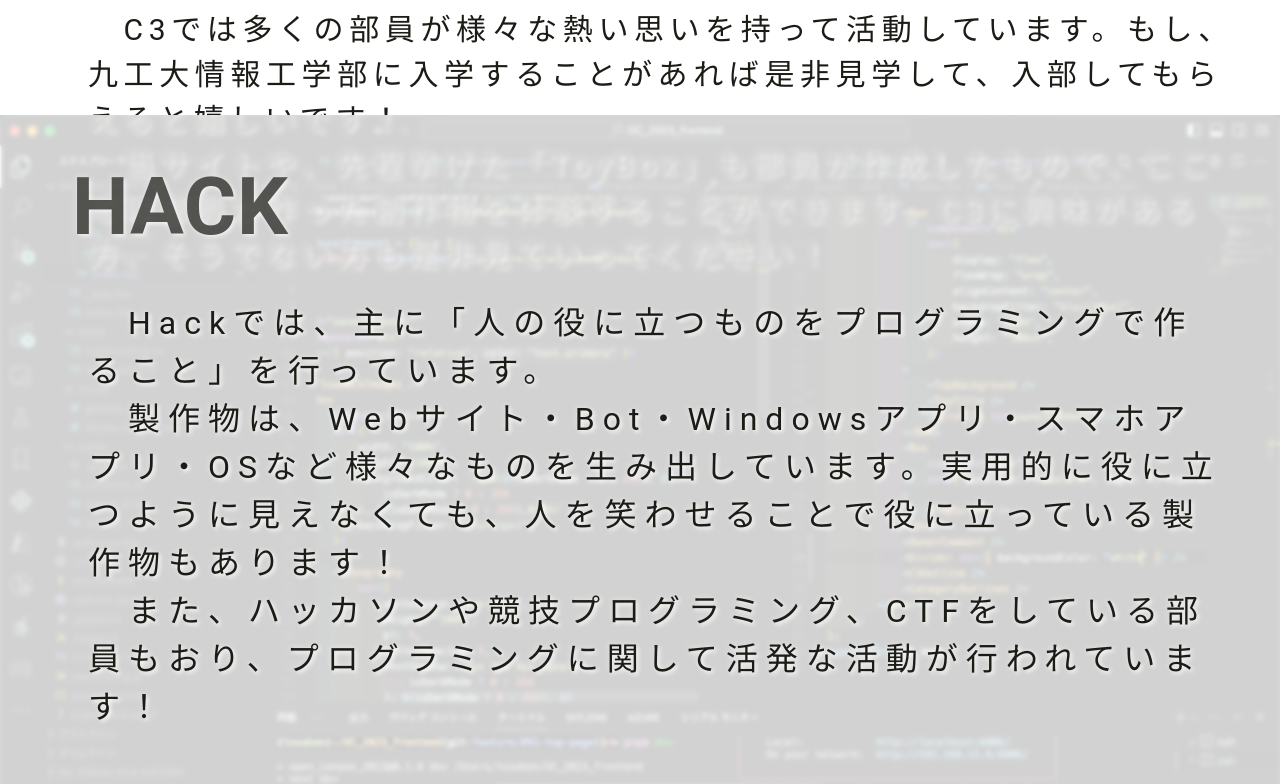
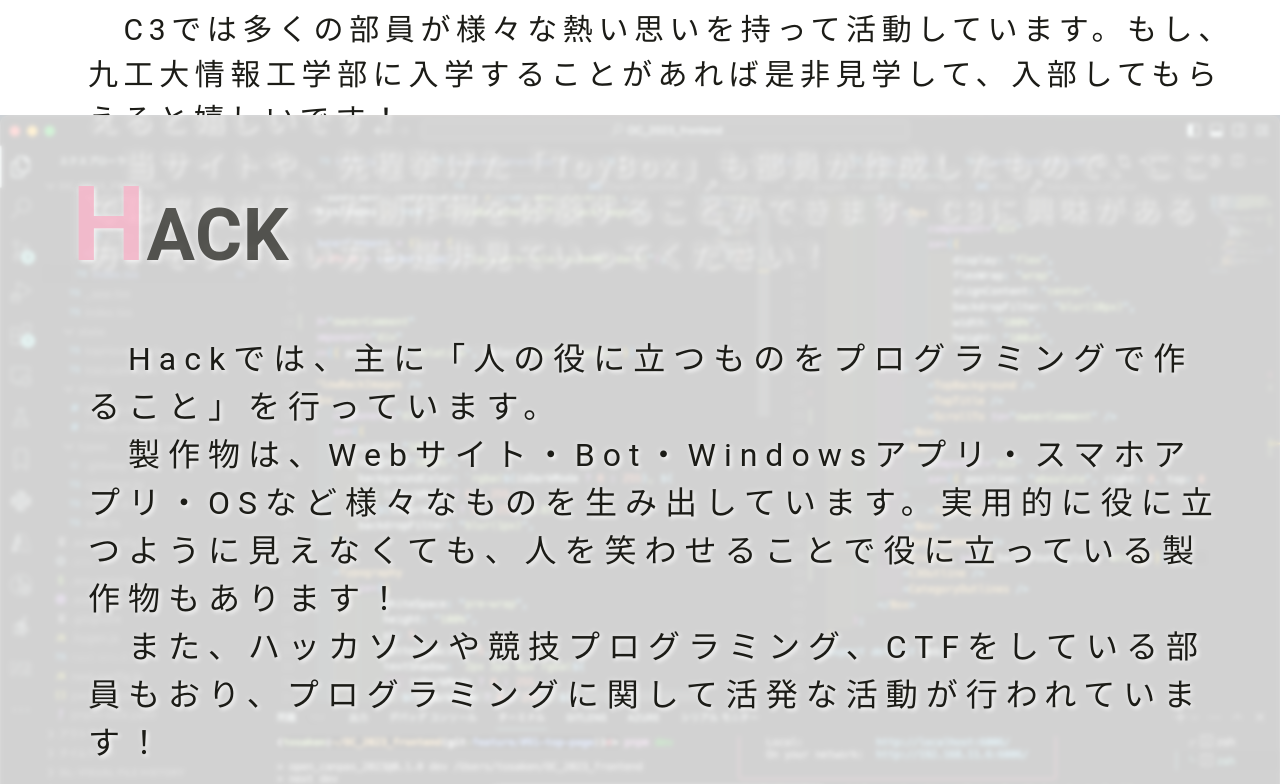
Before and after one commit to Kyutech-C3/OC_2023_frontend, a Next.js app: page /web in a window 1280 px wide. Shown: the part 2286-3070 px from the top of the page. Built offline with nearby package versions, Linux system fonts and the light colour scheme.

Commit message:
add:各部門のタイトルのデザインを一部変更 #91

```diff
--- a/src/components/Web/CategoryOutlineCard/CategoryOutlineCard.tsx
+++ b/src/components/Web/CategoryOutlineCard/CategoryOutlineCard.tsx
@@ -1,6 +1,7 @@
+import { castCategory } from "@/libs/getCategory";
 import { CategoryOutlineCardProps } from "@/types/web";
 import KeyboardDoubleArrowRightIcon from "@mui/icons-material/KeyboardDoubleArrowRight";
-import { Box, Button, Typography, useMediaQuery } from "@mui/material";
+import { Box, Button, Stack, Typography, useMediaQuery } from "@mui/material";
 export const CategoryOutlineCard = ({
     category,
     backgroundImagePath,
@@ -41,14 +42,13 @@ export const CategoryOutlineCard = ({
                         justifyContent: "space-between",
                     }}
                 >
-                    <Typography
+                    <Stack
+                        direction="row"
                         sx={{
                             pl: "4vmin",
                             pt: "4vh",
-                            fontSize: "10vmin",
                             opacity: "70%",
                             textTransform: "uppercase",
-                            fontWeight: 600,
                             textShadow: `2px 2px 4px rgba(${
                                 isDarkMode ? 0 : 255
                             }, ${isDarkMode ? 0 : 255}, ${
@@ -58,10 +58,28 @@ export const CategoryOutlineCard = ({
                             }, ${isDarkMode ? 0 : 255}, ${
                                 isDarkMode ? 0 : 255
                             }, 0.25)`,
+                            alignItems: "baseline",
                         }}
                     >
-                        {category}
-                    </Typography>
+                        <Typography
+                            sx={{
+                                fontSize: "13vmin",
+                                fontWeight: 600,
+                                color: `${castCategory(category)}.dark`,
+                            }}
+                        >
+                            {category.slice(0, 1)}
+                        </Typography>
+                        <Typography
+                            sx={{
+                                fontSize: "9vmin",
+                                fontWeight: 600,
+                            }}
+                        >
+                            {category.slice(1, category.length)}
+                        </Typography>
+                    </Stack>
+
                     <Box component="div">
                         <Typography
                             sx={{
--- a/src/libs/getCategory.ts
+++ b/src/libs/getCategory.ts
@@ -8,17 +8,32 @@ export const getCategory = (
     "hack" | "game" | "cg2d" | "cg3d" | "music" | "primary"
 > => {
     for (const tag of tags) {
-        if (tag.name == "hack" || tag.name == "Hack") {
+        if (tag.name.toLowerCase() == "hack") {
             return "hack";
-        } else if (tag.name == "game") {
+        } else if (tag.name.toLowerCase() == "game") {
             return "game";
-        } else if (tag.name == "cg2d") {
+        } else if (tag.name.toLowerCase() == "2dcg") {
             return "cg2d";
-        } else if (tag.name == "cg3d") {
+        } else if (tag.name.toLowerCase() == "3dcg") {
             return "cg3d";
-        } else if (tag.name == "music") {
+        } else if (tag.name.toLowerCase() == "music") {
             return "music";
         }
     }
     return "primary";
 };
+
+export const castCategory = (raw: string) => {
+    if (raw == "hack" || raw == "Hack") {
+        return "hack";
+    } else if (raw == "game") {
+        return "game";
+    } else if (raw == "2dcg") {
+        return "cg2d";
+    } else if (raw == "3dcg") {
+        return "cg3d";
+    } else if (raw == "music") {
+        return "music";
+    }
+    return "primary";
+};
```
